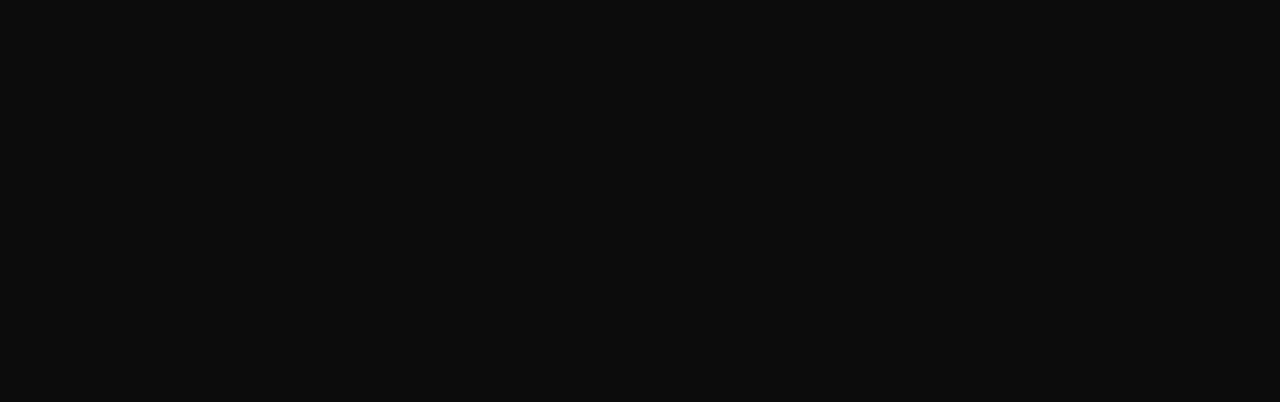
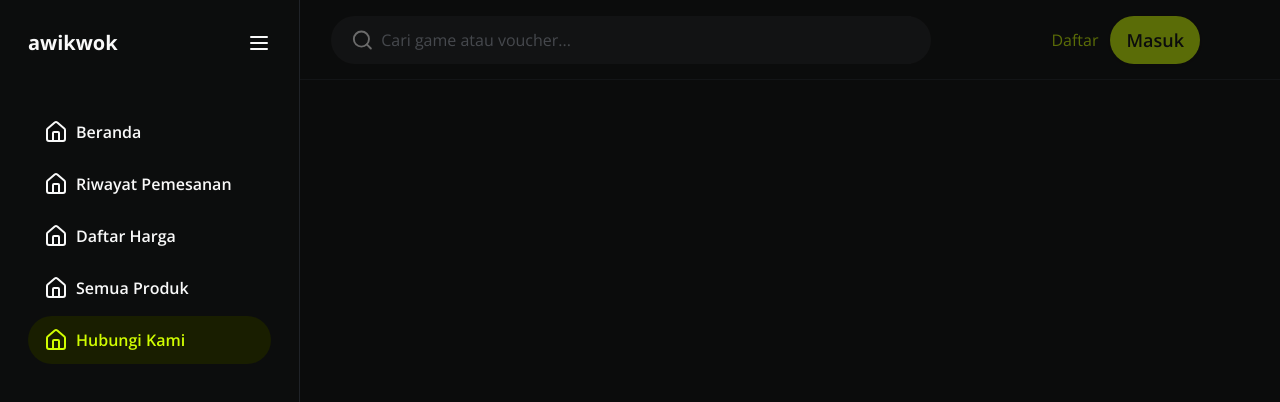
Before and after one commit to abrahamgregorius/topup, a React (Vite) app: page /contact in a window 1280 px wide. Before the commit this address had no page. Shown: the top 402 px of the page. Built offline with nearby package versions, Linux system fonts and the light colour scheme.

Commit message:
add: navbar and sidebar

```diff
--- a/src/App.tsx
+++ b/src/App.tsx
@@ -1,14 +1,59 @@
+/** @format */
+
 import { Route, Routes } from "react-router-dom";
-import Register from "./pages/Register";
+
+import Home from "./pages/Home";
 import Login from "./pages/Login";
+
+export const routes = [
+  {
+    path: "/login",
+    title: "Masuk",
+    element: <Login></Login>,
+  },
+  {
+    path: "/register",
+    title: "Daftar",
+    element: <Login></Login>,
+  },
+  {
+    path: "/",
+    title: "Beranda",
+    element: <Home></Home>,
+  },
+  {
+    path: "/history",
+    title: "Riwayat Pemesanan",
+    element: <Home></Home>,
+  },
+  {
+    path: "/pricelist",
+    title: "Daftar Harga",
+    element: <Home></Home>,
+  },
+  {
+    path: "/products",
+    title: "Semua Produk",
+    element: <Home></Home>,
+  },
+  {
+    path: "/contact",
+    title: "Hubungi Kami",
+    element: <Home></Home>,
+  },
+];
 
 export default function App() {
   return (
     <>
       <Routes>
-        <Route path="/" element={<Login></Login>}></Route>
-        <Route path="/register" element={<Register></Register>}></Route>
+        {routes.map((route, id) => (
+          <Route
+            id={id.toString()}
+            path={route.path}
+            element={route.element}></Route>
+        ))}
       </Routes>
     </>
-  )
+  );
 }
--- /dev/null
+++ b/src/components/ui/navbar/navbar.tsx
@@ -0,0 +1,51 @@
+/** @format */
+
+import { useState } from "react";
+
+import { MenuIcon, SearchIcon } from "lucide-react";
+import { Link } from "react-router-dom";
+
+import { Button } from "../button";
+import Sidebar from "./sidebar";
+
+const Navbar = () => {
+  const [showSidebar, setShowSidebar] = useState(true);
+
+  return (
+    <>
+      {/* INI SEMENTARA JUGA, KLO MAU PAKE TRANSITION PROSES DI SIDEBAR COMPONENTNYA AJA */}
+      {showSidebar && <Sidebar setShowSidebar={setShowSidebar} />}
+      <div className="flex items-center justify-between h-[80px] px-[80px] border-b border-[#202328]">
+        <div className="flex items-center gap-4 cursor-pointer">
+          {/* INI ICON MENU SEMENTARA */}
+          <MenuIcon onClick={() => setShowSidebar(true)} />
+          <Link to="/" className="font-bold text-[20px]">
+            awikwok
+          </Link>
+        </div>
+        <div className="form-control flex items-center gap-2 min-w-[600px] h-[48px] px-5 rounded-full bg-[#1D1F21]">
+          {/* INI JUGA SEARCH ICON SEMENTARA */}
+          <SearchIcon />
+          <input
+            type="text"
+            id="password"
+            placeholder="Cari game atau voucher..."
+            className="bg-[#1D1F21] w-full h-full outline-none"
+          />
+        </div>
+        <div className="flex items-center gap-3">
+          <Link to="/register" className="text-[#D0FD00] cursor-pointer ">
+            Daftar
+          </Link>
+          <Link to="/login">
+            <Button className="w-full bg-[#D0FD00] rounded-3xl font-semibold text-lg py-6 text-[#0C0D0D] hover:text-[#D0FD00]">
+              Masuk
+            </Button>
+          </Link>
+        </div>
+      </div>
+    </>
+  );
+};
+
+export default Navbar;
--- /dev/null
+++ b/src/components/ui/navbar/sidebar.tsx
@@ -0,0 +1,52 @@
+/** @format */
+
+import { HomeIcon, MenuIcon } from "lucide-react";
+import { Link, useLocation } from "react-router-dom";
+
+import { routes } from "@/App";
+
+interface SidebarProps {
+  setShowSidebar: (value: boolean) => void;
+}
+
+const Sidebar = ({ setShowSidebar }: SidebarProps) => {
+  const location = useLocation();
+
+  return (
+    <>
+      <div
+        onClick={() => setShowSidebar(false)}
+        className="bg-[#0C0D0D] fixed w-full h-full top-0 left-0 opacity-60"></div>
+      <div className="z-20 fixed p-7 h-screen w-[300px] top-0 left-0 bg-[#0C0D0D] border-r border-[#202328]">
+        <div className="flex items-center justify-between cursor-pointer">
+          <Link to="/" className="font-bold text-[20px]">
+            awikwok
+          </Link>
+          <MenuIcon onClick={() => setShowSidebar(false)} />
+        </div>
+        <div className="mt-[50px] flex flex-col gap-1">
+          {routes
+            .filter(
+              (route) => route.path !== "/login" && route.path !== "/register"
+            )
+            .map((route) => (
+              <Link
+                // 12% of D0FD00 is 191E00
+                to={route.path}
+                className={`flex gap-2 font-semibold py-3 px-4 rounded-full ${
+                  location.pathname === route.path
+                    ? "bg-[#191E00] text-[#D0FD00]"
+                    : ""
+                }`}>
+                {/* Ini buat iconnya set dari routes harusnya */}
+                <HomeIcon />
+                {route.title}
+              </Link>
+            ))}
+        </div>
+      </div>
+    </>
+  );
+};
+
+export default Sidebar;
--- /dev/null
+++ b/src/pages/Home.tsx
@@ -0,0 +1,13 @@
+/** @format */
+
+import Navbar from "@/components/ui/navbar/navbar";
+
+const Login = () => {
+  return (
+    <div className="min-h-screen">
+      <Navbar />
+    </div>
+  );
+};
+
+export default Login;
--- a/src/pages/Register.tsx
+++ b/src/pages/Register.tsx
@@ -1,6 +1,9 @@
+/** @format */
+
+import { Link } from "react-router-dom";
+
+import documentIcon from "@/assets/Iconly/Curved/Bold/Document.svg";
 import thumbnail from "@/assets/thumbnail.svg";
-import documentIcon from "@/assets/Iconly/Curved/Bold/Document.svg";
-import { Link } from "react-router-dom";
 import { Button } from "@/components/ui/button";
 import { Checkbox } from "@/components/ui/checkbox";
 
@@ -100,10 +103,16 @@
                   {/* <input id='remember-me' type="checkbox" className="bg-green-500 h-5 w-5 text-green-500 rounded border-gray-300 focus:ring-green-500" /> */}
                   <Checkbox
                     id="remember-me"
-                                        className={`h-5 w-5 rounded border-[#D0FD00]`}
-                                    ></Checkbox>
+                    className={`h-5 w-5 rounded border-[#D0FD00]`}></Checkbox>
                   <label htmlFor="remember-me" className="text-sm">
-                                        Saya setuju dengan <Link className="text-[#D0FD00]">Syarat dan Ketentuan</Link> dan <Link className="text-[#D0FD00]">Kebijakan Pribadi</Link>
+                    Saya setuju dengan{" "}
+                    <Link to="#" className="text-[#D0FD00]">
+                      Syarat dan Ketentuan
+                    </Link>{" "}
+                    dan{" "}
+                    <Link to="#" className="text-[#D0FD00]">
+                      Kebijakan Pribadi
+                    </Link>
                   </label>
                 </div>
               </div>
@@ -116,10 +125,7 @@
             <div className="flex justify-center mt-5">
               <span>
                 Sudah punya akun Top Up?{" "}
-                                <Link
-                                    to="/"
-                                    className="text-[#D0FD00] font-semibold text-sm"
-                                >
+                <Link to="/" className="text-[#D0FD00] font-semibold text-sm">
                   Login disini
                 </Link>
               </span>
--- a/src/var/var.ts
+++ b/src/var/var.ts
@@ -1,36 +1,37 @@
-const primaryColor = "#D0FD00"
-const fontPrimaryColor = "#F9F9F9"
-const fontSecondaryColor = "#D4D4D4"
-const backgroundDarkColor = "#0C0D0D"
-const backgroundCardColor = "#151617"
-const borderColor = "#202328"
-const inputBackgroundColor = "#1D1F21"
-const inputBackgroundDisableColor = "#1B1B1C"
-const inputFontColor = "#AEAFAF"
-const inputFontDisableColor = "#545556"
-const inputIconColor = "#636465"
-const inputIconDisableColor = "#2F2F31"
-const dangerColor = "#F63030"
-const warningColor = "#FDB600"
-const successColor = "#8CF901"
-const infoColor = "#019FF9"
+/** @format */
 
+const primaryColor = "#D0FD00";
+const fontPrimaryColor = "#F9F9F9";
+const fontSecondaryColor = "#D4D4D4";
+const backgroundDarkColor = "#0C0D0D";
+const backgroundCardColor = "#151617";
+const borderColor = "#202328";
+const inputBackgroundColor = "#1D1F21";
+const inputBackgroundDisableColor = "#1B1B1C";
+const inputFontColor = "#AEAFAF";
+const inputFontDisableColor = "#545556";
+const inputIconColor = "#636465";
+const inputIconDisableColor = "#2F2F31";
+const dangerColor = "#F63030";
+const warningColor = "#FDB600";
+const successColor = "#8CF901";
+const infoColor = "#019FF9";
 
 export {
-    primaryColor,
+  backgroundCardColor,
+  backgroundDarkColor,
+  borderColor,
+  dangerColor,
   fontPrimaryColor,
   fontSecondaryColor,
-    backgroundDarkColor,
-    backgroundCardColor,
-    borderColor,
+  infoColor,
   inputBackgroundColor,
   inputBackgroundDisableColor,
   inputFontColor,
   inputFontDisableColor,
   inputIconColor,
   inputIconDisableColor,
-    dangerColor,
+  primaryColor,
+  successColor,
   warningColor,
-    successColor,
-    infoColor,
-}
+};
```
Also changed, not shown: src/pages/Login.tsx (+52 -24 lines). Lines whose indentation alone changed are shown as unchanged.
